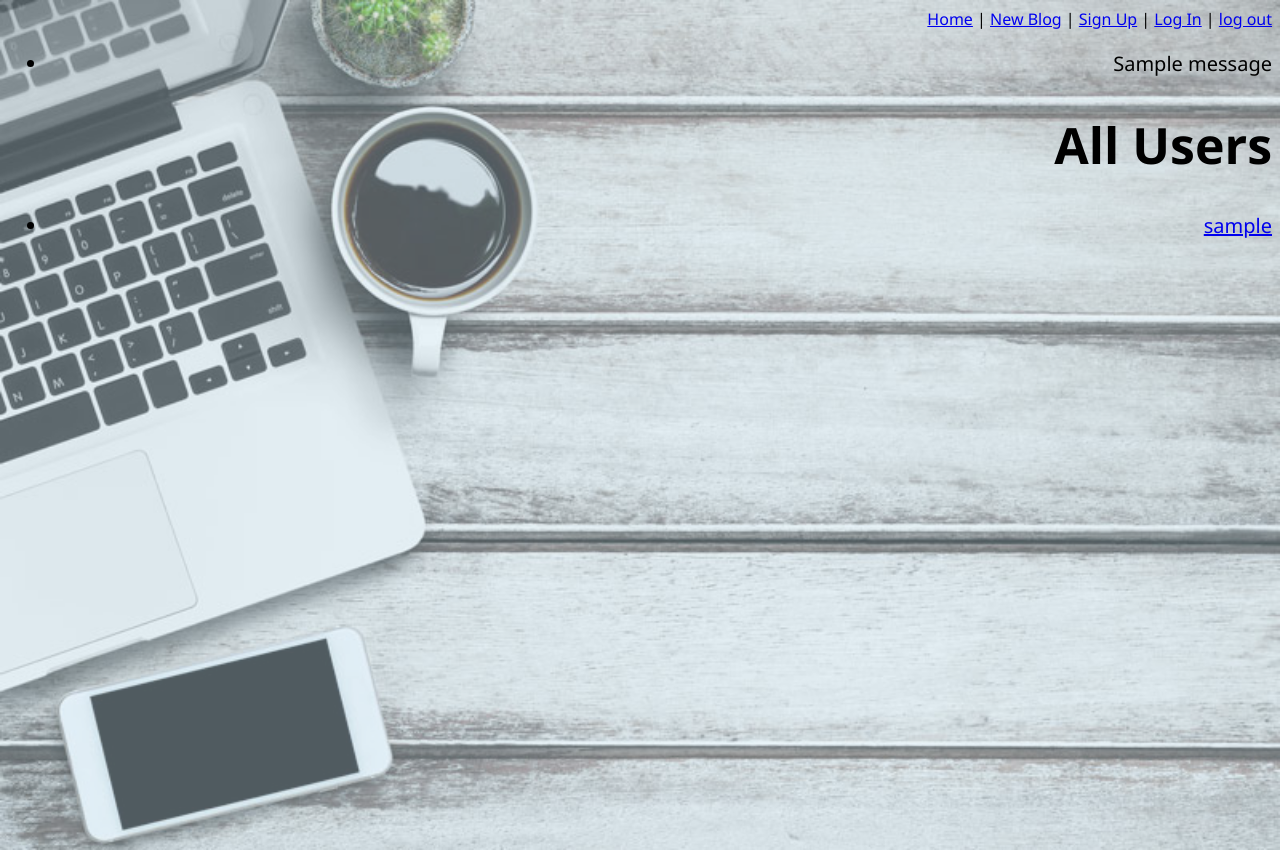
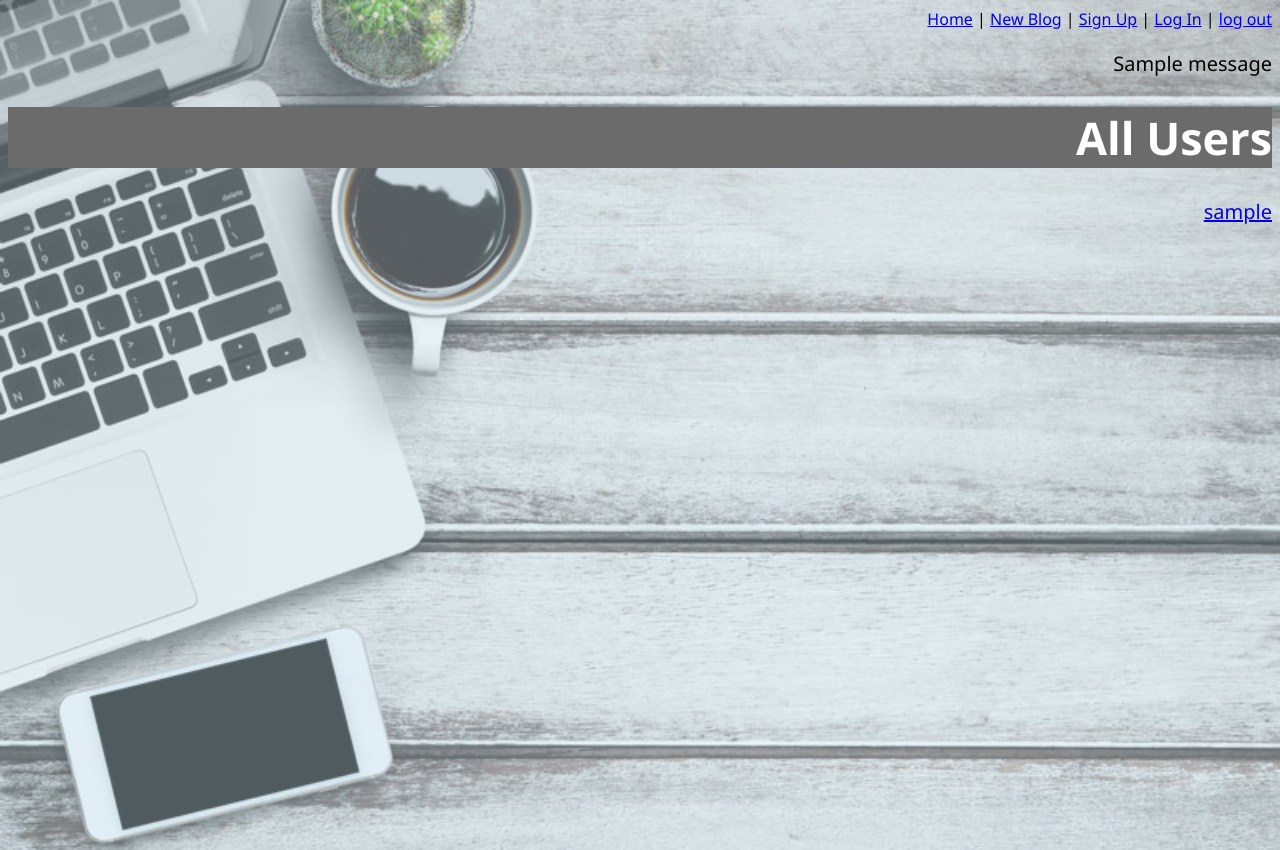
Before and after one commit to Bcromien/blogz, a Flask app: page / in a window 1280 px wide. Run offline with Flask 2, Linux system fonts and the light colour scheme; tables that the repository leaves empty hold one stand-in row (values such as "Sample post"); one stand-in notice (Sample message) is shown.

Commit message:
debugged

```diff
--- a/main.py
+++ b/main.py
@@ -43,43 +43,45 @@ def require_login():
 #if they are not already a user
 @app.route("/signup", methods=['GET','POST'])
 def signup():
-  username = request.form['username']
-  password = request.form['password']
-  verify_pw = request.form['verify_pw']
+    if request.method == 'POST':
 
-  username_error = ''
-  password_error = ''
-  verify_pw_error = ''
+        username = request.form['username']
+        password = request.form['password']
+        verify_pw = request.form['verify_pw']
 
-  if len(username) < 3:
-    username_error = "Username must be between 3-20 characters long."
+        username_error = ''
+        password_error = ''
+        verify_pw_error = ''
 
-  if len(password) < 3:
-    password_error = "Password must be between 3-20 characters."
+        if len(username) < 3:
+            username_error = "Username must be between 3-20 characters long."
 
-  if verify_pw != password:
-    verify_pw_error = "Does not match password."
+        if len(password) < 3:
+            password_error = "Password must be between 3-20 characters."
 
-  if username_error or password_error or verify_pw_error:
-    username = username
-    return render_template('signup.html', username=username, password=password, verify_pw=verify_pw,
-    username_error=username_error, password_error=password_error, verify_pw_error=verify_pw_error)
+        if verify_pw != password:
+            verify_pw_error = "Does not match password."
 
-  existing_user = User.query.filter_by(username=username).first()
+        if username_error or password_error or verify_pw_error:
+            username = username
+            return render_template('signup.html', username=username, password=password, verify_pw=verify_pw,
+            username_error=username_error, password_error=password_error, verify_pw_error=verify_pw_error)
 
-  if existing_user:
-    username_error = "Username already exists"
-    return render_template('signup.html', username_error=username_error)
+        existing_user = User.query.filter_by(username=username).first()
 
-  if not existing_user:
-    new_user = User(username, password)
-    db.session.add(new_user)
-    db.session.commit()
-    session['username'] = username
-    return redirect('/newpost')
+        if existing_user:
+            username_error = "Username already exists"
+            return render_template('signup.html', username_error=username_error)
 
-  else:
-    return render_template('signup.html')
+        if not existing_user:
+            new_user = User(username, password)
+            db.session.add(new_user)
+            db.session.commit()
+            session['username'] = username
+            return redirect('/newpost')
+
+    else:
+        return render_template('signup.html')
 
 @app.route('/login', methods=['POST', 'GET'])
 def login():
@@ -164,7 +166,7 @@ def newpost():
 
     else:
         if len(blog_title) and len(entry) > 0:
-            owner = User.query.filter_by(username=session['username']).first()
+            owner_id = User.query.filter_by(username=session['username']).first().id
             new_entry = Blog(blog_title, entry, owner_id)
             db.session.add(new_entry)
             db.session.commit()
--- a/static/stylesheet.css
+++ b/static/stylesheet.css
@@ -7,7 +7,9 @@ body{
 }
 
 h1{
-    font-size: 50px;
+    font-size: 45px;
+    color: white;
+    background-color: rgb(107, 107, 107);
 }
 
 ul{
--- a/templates/base.html
+++ b/templates/base.html
@@ -15,7 +15,7 @@
     <div>
         <a href='/'>Home</a> |
         <a href='/newpost'>New Blog</a> |
-        <a href='/signup.html'>Sign Up</a> |
+        <a href='/signup'>Sign Up</a> |
         <a href='/login'>Log In</a> |
         <a href='/logout'>log out</a>
     </div>
@@ -23,7 +23,7 @@
     {% with messages = get_flashed_messages(with_categories=True) %}
         <ul>
         {% for category,message in messages %}
-            <li class="{{category}}">{{message}}</li>
+            <li class="{{category}}" style="list-style-type: none;">{{message}}</li>
         {% endfor %}
         </ul>
     {% endwith %}
--- a/templates/blog.html
+++ b/templates/blog.html
@@ -6,7 +6,7 @@
 
     {% for blog in blogs %}
 
-    <li><a style="font-size: 40px;" href="/blog?id={{ blog.id }}">{{ blog.blog_title }}</a>
+    <li style="list-style-type: none;"><a style="font-size: 40px;" href="/blog?id={{ blog.id }}">{{ blog.blog_title }}</a>
     <br>
     <br>
     {{ blog.entry }}
--- a/templates/index.html
+++ b/templates/index.html
@@ -7,7 +7,7 @@
 {% for user in users %}
 
   <ul>
-    <li><a href="/blog?user={{user.id}}">{{user.username}}</a></li>
+    <li style="list-style-type: none;"><a href="/blog?user={{user.id}}">{{user.username}}</a></li>
   </ul>
 
 {% endfor %}
--- a/templates/newpost.html
+++ b/templates/newpost.html
@@ -6,12 +6,12 @@
     <table>
         <tr>
             <td><label id="blog_title">Title:</label></td>
-            <td><input type="text" name="blog_title" style="width: 1190px" required/></td>
+            <td><input type="text" name="blog_title" style="width: 1000px" required/></td>
             <td><span class="error">{{title_error}}</span></td>
         </tr>
         <tr>
             <td><label id="entry">Blog Entry:</label></td>
-            <td><textarea type="text" name="entry" rows="25" cols="150" placeholder="What's on your mind?" required></textarea></td>
+            <td><textarea type="text" name="entry" rows="25" cols="140" placeholder="What's on your mind?" required></textarea></td>
             <td><span type="error">{{entry_error}}</span></td>
         </tr>
         <tr>
--- a/templates/signup.html
+++ b/templates/signup.html
@@ -5,7 +5,7 @@
 <body>
   <h1>Sign Up</h1>
   <form action="/signup" method="POST">
-    <table>
+    <table align="right">
         <tr>
             <td><label for="username">Username:</label></td>
             <td><input type="text" name="username" required value={{username}}></td>
@@ -21,8 +21,10 @@
             <td><input type="password" name="verify_pw" required></td>
             <td><span class="error">{{verify_pw_error}}</span></td>
         </tr>
+        <tr>
+            <input type="submit" value="Sign Up!">
+        </tr>
     </table>
-    <input type="submit" value="Sign Up">
   </form>
 </body>
 {% endblock %}
```
Also changed, not shown: templates/login.html (+9 -3 lines), templates/single_user.html (renamed from templates/singleUser.html).
